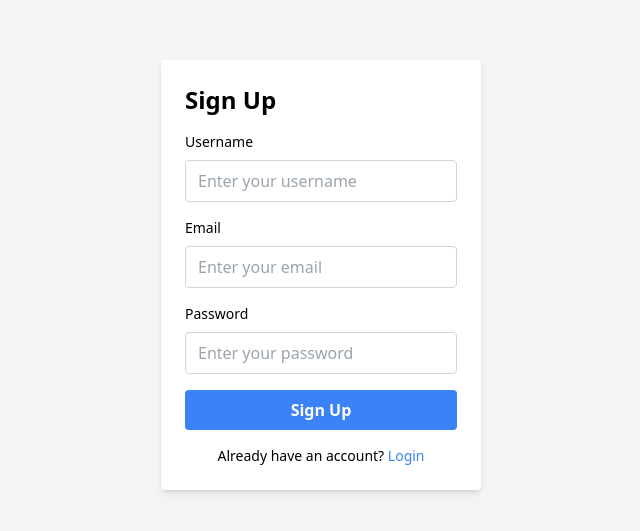
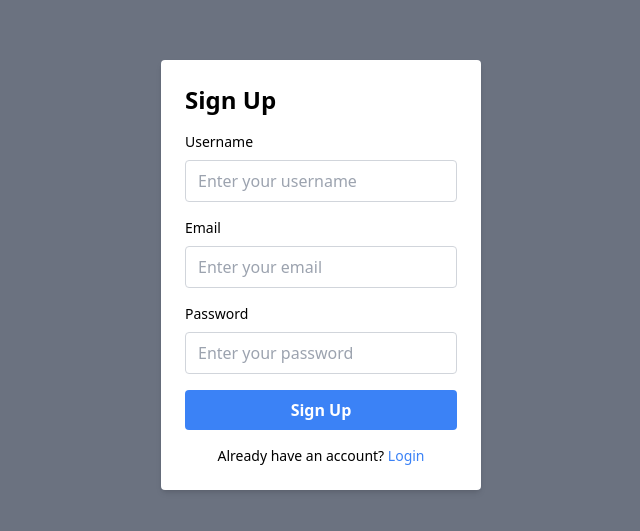
Before and after one commit to huzaifa1230/ReduxToolkit-todo-app, a React (Vite) app: page /signup in a window 1280 px wide. Shown: the part 125-656 px from the top of the page, without its empty margins (319-959 px from the left). Built offline with nearby package versions, Linux system fonts and the light colour scheme.

Commit message:
feat: little ui update

```diff
--- a/src/components/auth/Login.jsx
+++ b/src/components/auth/Login.jsx
@@ -39,7 +39,7 @@
   };
 
   return (
-    <div className="flex flex-col items-center justify-center h-screen bg-gray-100">
+    <div className="flex flex-col items-center justify-center h-screen bg-gray-500">
       <div className="bg-white p-6 rounded shadow-md w-80">
         <h1 className="text-2xl font-bold mb-4">Login</h1>
         <form onSubmit={handleLogin}>
--- a/src/components/auth/Signup.jsx
+++ b/src/components/auth/Signup.jsx
@@ -36,7 +36,7 @@
   };
 
   return (
-    <div className="flex flex-col items-center justify-center h-screen bg-gray-100">
+    <div className="flex flex-col items-center justify-center h-screen bg-gray-500">
       <div className="bg-white p-6 rounded shadow-md w-80">
         <h1 className="text-2xl font-bold mb-4">Sign Up</h1>
         <form onSubmit={handleSignup}>
```
